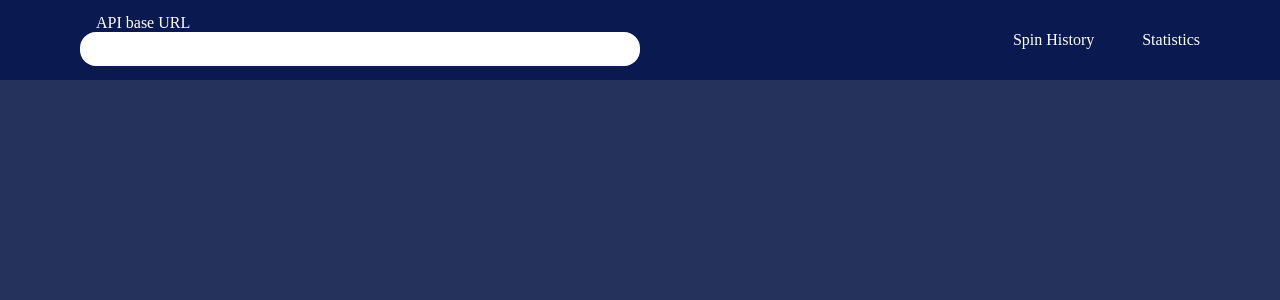
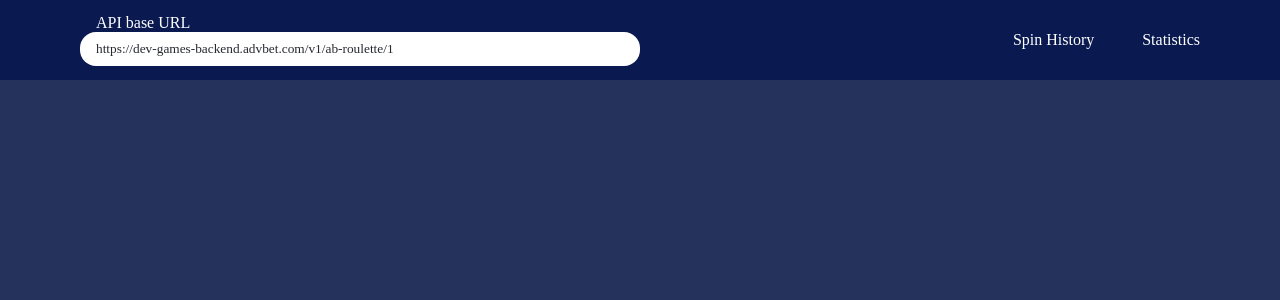
Before and after one commit to Medasxo/roulette-app, an Angular app: page / in a window 1280 px wide. Shown: the top 300 px of the page. Built offline with nearby package versions, Linux system fonts and the light colour scheme; a web font is replaced by a local one.

Commit message:
Customize header styling and add ab-roullete/1 as default API Key

```diff
--- a/src/app/components/header/header.component.css
+++ b/src/app/components/header/header.component.css
@@ -21,9 +21,18 @@
   border: 0;
   border-radius: 1rem;
   height: 2rem;
+  color: var(--black);
+  font-family: var(--mainFont, sans-serif);
+  padding-left: 1rem;
+  padding-right: 0.5rem;
 }
 
-.routes{
-    display: flex;
-    gap: 3rem;
+.apiInput:focus{
+    outline: none;
+    box-shadow: 0 0 0.5rem var(--white);
 }
+
+.routes {
+  display: flex;
+  gap: 3rem;
+}
--- a/src/app/components/header/header.component.html
+++ b/src/app/components/header/header.component.html
@@ -3,7 +3,7 @@
         <label for="apiKey">
             API base URL
         </label>
-        <input id="apiKey" type="text" class="apiInput">
+        <input id="apiKey" type="text" class="apiInput" value="https://dev-games-backend.advbet.com/v1/ab-roulette/1">
     </div>
     <div class="routes">
         <a>Spin History</a>
```
